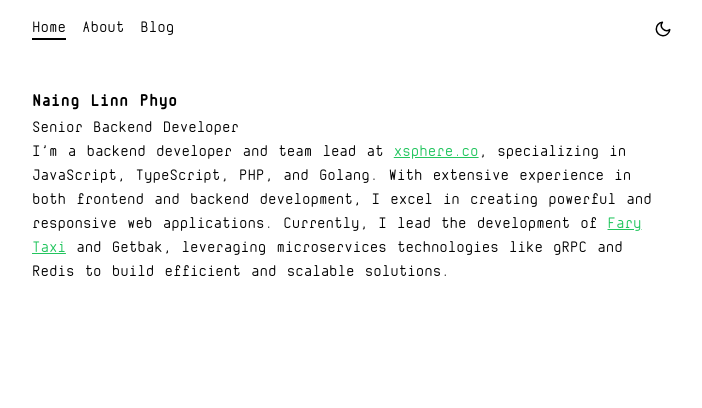
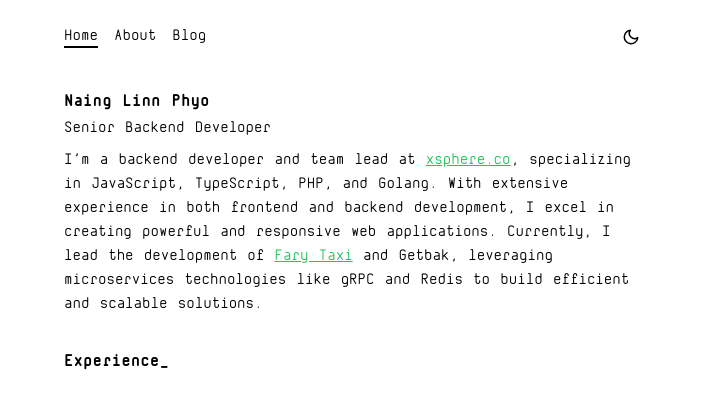
Before and after one commit to nainglinnphyo/portfolio-v3, a Next.js app: page / in a window 1280 px wide. Shown: the top 408 px of the page, without its empty margins (288-990 px from the left). Built offline with nearby package versions, Linux system fonts and the light colour scheme.

Commit message:
feat(app): init page routing

```diff
--- a/src/app/layout.tsx
+++ b/src/app/layout.tsx
@@ -6,8 +6,8 @@ import localFont from 'next/font/local'
 import Navbar from "../components/NavBar";
 
 export const metadata: Metadata = {
-  title: "Create Next App",
-  description: "Generated by create next app",
+  title: "Dev | Nainglinnphyo",
+  description: "",
 };
 
 const WudooMono = localFont({
@@ -53,10 +53,10 @@ export default function RootLayout({
   return (
     <html lang="en" suppressHydrationWarning>
       <body className={`${WudooMono.className}`} >
-        <main className="max-w-[50%] min-w-[50%] m-auto">
+        <main className="max-w-[45%] max-sm:max-w-[85%] m-auto">
           <Providers>
             <Navbar />
-            <div className="mt-8"></div>
+            <div className="mt-4"></div>
             {children}
           </Providers>
         </main>
--- a/src/app/page.tsx
+++ b/src/app/page.tsx
@@ -1,34 +1,17 @@
 /* eslint-disable react/no-unescaped-entities */
 
+import Home from '@/components/Home';
+import Exp from '@/components/Exp';
 import Link from 'next/link';
 import React from 'react';
 
-function Home() {
+function Main() {
      return (
-          <div>
-               <div>
-                    <h1 className='font-bold text-lg'>Naing Linn Phyo</h1>
-                    <h2>Senior Backend Developer</h2>
-               </div>
-               <div className='max-sm:mt-10'>
-                    <p>
-                         I'm a backend developer and team lead at <Link
-                              href='https://xsphere.co'
-                              passHref
-                              className='text-green-500 underline'
-                         >
-                              xsphere.co
-                         </Link>, specializing in JavaScript, TypeScript, PHP, and Golang. With extensive
-                         experience in both frontend and backend development, I excel in creating
-                         powerful and responsive web applications. Currently, I lead the
-                         development of <Link href='https://farytaxi.com' passHref className='text-green-500 underline'>
-                              Fary Taxi
-                         </Link> and Getbak, leveraging microservices technologies like gRPC and Redis to
-                         build efficient and scalable solutions.
-                    </p>
-               </div>
+          <div className='flex flex-col space-y-8'>
+               <Home />
+               <Exp />
           </div>
      );
 }
 
-export default Home;
+export default Main;
--- /dev/null
+++ b/src/components/Exp.tsx
@@ -0,0 +1,16 @@
+import React from 'react'
+
+function Exp() {
+     return (
+          <div>
+               <div>
+                    <h1 className='text-lg font-bold'>Experience_</h1>
+               </div>
+               <div>
+                    <p></p>
+               </div>
+          </div>
+     )
+}
+
+export default Exp
--- /dev/null
+++ b/src/components/Home.tsx
@@ -0,0 +1,33 @@
+import Link from 'next/link'
+import React from 'react'
+
+function Home() {
+     return (
+          <div>
+               <div>
+                    <h1 className='font-bold text-lg max-sm:text-base'>Naing Linn Phyo</h1>
+                    <h2 className='text-base max-sm:text-sm'>Senior Backend Developer</h2>
+               </div>
+               <div className='max-sm:mt-4 mt-2'>
+                    <p className='max-sm:text-sm'>
+                         I'm a backend developer and team lead at <Link
+                              href='https://xsphere.co'
+                              passHref
+                              className='text-green-500 underline'
+                         >
+                              xsphere.co
+                         </Link>, specializing in JavaScript, TypeScript, PHP, and Golang. With extensive
+                         experience in both frontend and backend development, I excel in creating
+                         powerful and responsive web applications. Currently, I lead the
+                         development of <Link href='https://farytaxi.com' passHref className='text-green-500 underline'>
+                              Fary Taxi
+                         </Link> and Getbak, leveraging microservices technologies like gRPC and Redis to
+                         build efficient and scalable solutions.
+                    </p>
+               </div>
+
+          </div>
+     )
+}
+
+export default Home
--- a/src/components/NavBar.tsx
+++ b/src/components/NavBar.tsx
@@ -11,7 +11,7 @@ const Navbar = () => {
      };
 
      return (
-          <div className='flex justify-between py-4'>
+          <div className='flex justify-between py-6'>
                <nav>
                     <ul className='flex space-x-4'>
                          <li className={`underline-animation ${getActiveClass('/')}`}>
--- a/src/components/ThemeSwitch.tsx
+++ b/src/components/ThemeSwitch.tsx
@@ -3,7 +3,6 @@
 import { FiSun, FiMoon } from "react-icons/fi";
 import { useState, useEffect } from "react";
 import { useTheme } from "next-themes";
-import Image from "next/image";
 
 export default function ThemeSwitch() {
   const [mounted, setMounted] = useState(false);
--- a/src/components/WelcomeLoading.tsx
+++ b/src/components/WelcomeLoading.tsx
@@ -1,38 +1,38 @@
-'use client'
-import { useEffect, useState } from 'react';
+// 'use client'
+// import { useEffect, useState } from 'react';
 
-export default function LoadingBar({ mount, setMount }: LoadingBarProps) {
-     const [progress, setProgress] = useState(0);
+// export default function LoadingBar({ mount, setMount }: LoadingBarProps) {
+//      const [progress, setProgress] = useState(0);
 
-     useEffect(() => {
-          // if (!mount) return;
+//      useEffect(() => {
+//           // if (!mount) return;
 
-          const increment = 1; // The amount of progress increment per interval
-          const intervalDuration = 10; // Interval duration in milliseconds
+//           const increment = 1; // The amount of progress increment per interval
+//           const intervalDuration = 10; // Interval duration in milliseconds
 
-          const interval = setInterval(() => {
-               setProgress((prev) => {
-                    if (prev < 100) {
-                         return prev + increment;
-                    } else {
-                         clearInterval(interval);
-                         setMount(false);
-                         return 100;
-                    }
-               });
-          }, intervalDuration);
+//           const interval = setInterval(() => {
+//                setProgress((prev) => {
+//                     if (prev < 100) {
+//                          return prev + increment;
+//                     } else {
+//                          clearInterval(interval);
+//                          setMount(false);
+//                          return 100;
+//                     }
+//                });
+//           }, intervalDuration);
 
-          return () => clearInterval(interval);
-     }, [mount, setMount]);
+//           return () => clearInterval(interval);
+//      }, [mount, setMount]);
 
-     return (
-          <div className="fixed inset-0 flex items-center justify-center bg-gray-100">
-               <div className="relative h-2 w-1/4 max-sm:w-1/2">
-                    <div
-                         className="absolute left-0 bottom-0 h-full bg-blue-500 transition-all"
-                         style={{ width: `${progress}%` }}
-                    ></div>
-               </div>
-          </div>
-     );
-}
+//      return (
+//           <div className="fixed inset-0 flex items-center justify-center bg-gray-100">
+//                <div className="relative h-2 w-1/4 max-sm:w-1/2">
+//                     <div
+//                          className="absolute left-0 bottom-0 h-full bg-blue-500 transition-all"
+//                          style={{ width: `${progress}%` }}
+//                     ></div>
+//                </div>
+//           </div>
+//      );
+// }
```
